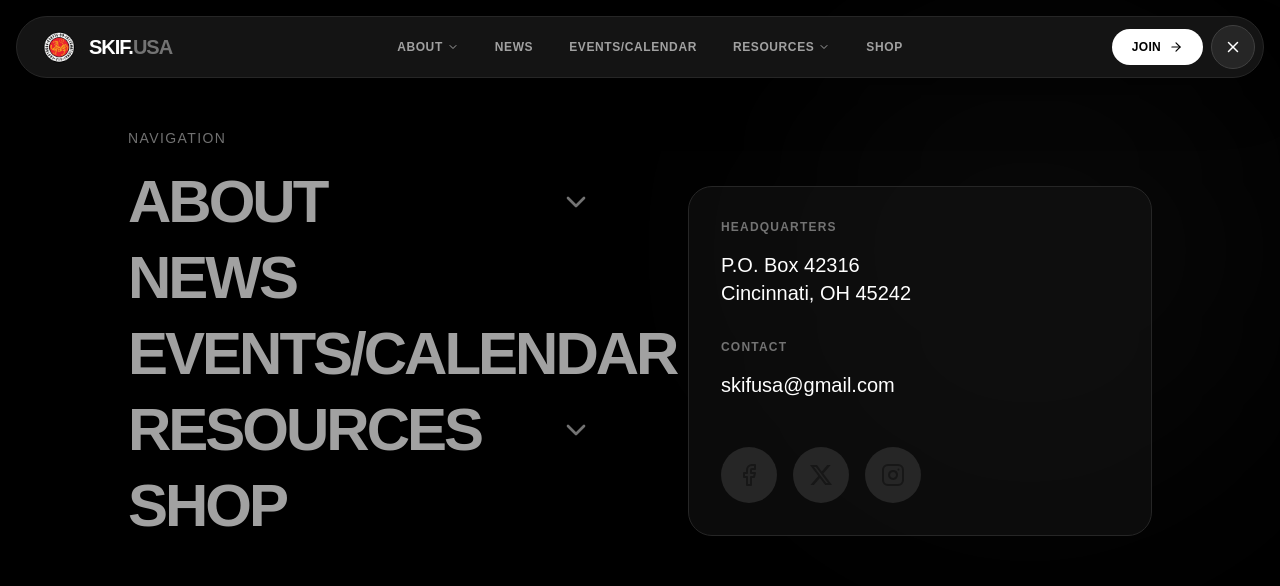
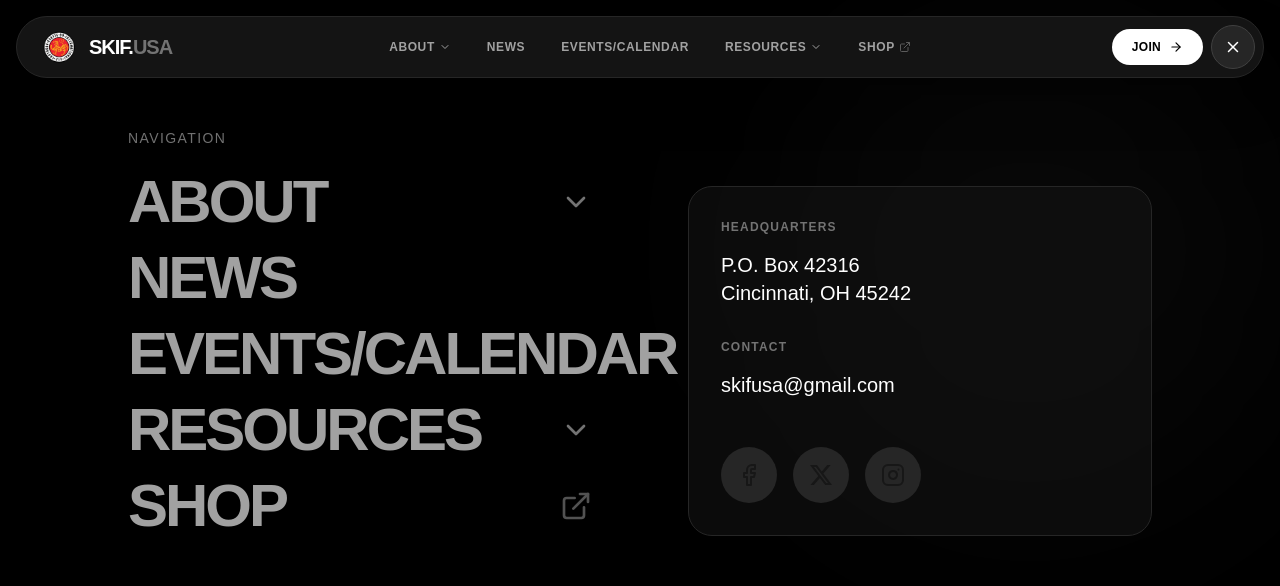
Before and after one commit to davidherascu-tx/skifusa, a Next.js app: page /board in a window 1280 px wide. Both pictures are taken after a click on the button 1233 px from the left and 47 px from the top of the page. Shown: the top 586 px of the page. Built offline with nearby package versions, Linux system fonts and the light colour scheme.

Commit message:
Updated Navbar "About" and 'Store" Link

```diff
--- a/components/Navbar.tsx
+++ b/components/Navbar.tsx
@@ -10,7 +10,7 @@
   Instagram,
   Facebook,
   ChevronDown,
-  ExternalLink // Added for visual indicator
+  ExternalLink
 } from "lucide-react";
 import { motion, AnimatePresence } from "framer-motion";
 
@@ -18,7 +18,7 @@
 const navLinks = [
   {
     name: "About",
-    href: "#",
+    href: "#", // No link, just opens submenu
     submenu: [
       { name: "Our History", href: "/history" },
       { name: "Instructors", href: "/instructors" },
@@ -40,7 +40,7 @@
         { name: "SKIF Japan", href: "https://www.skifworld.com/" },
     ]
   },
-  { name: "Shop", href: "/shop" },
+  { name: "Shop", href: "https://www.skifusa.org/shop" },
 ];
 
 export default function Navbar() {
@@ -91,21 +91,41 @@
 
           {/* DESKTOP LINKS */}
           <div className="hidden lg:flex items-center gap-1 h-full">
-            {navLinks.map((link, index) => (
+            {navLinks.map((link, index) => {
+              const isExternal = link.href.startsWith("http");
+              const hasSubmenu = !!link.submenu;
+              const isNoLink = link.href === "#";
+
+              return (
                 <div
                   key={link.name}
                   className="relative h-full flex items-center"
                   onMouseEnter={() => setHoveredIndex(index)}
                 >
+                  {isNoLink ? (
+                    /* Render as a div/span if there is no link to follow */
+                    <div
+                      className={`px-4 py-2 text-xs font-bold transition-all uppercase tracking-wider rounded-full flex items-center gap-1 cursor-default ${
+                        hoveredIndex === index ? "text-white bg-white/10" : "text-neutral-400"
+                      }`}
+                    >
+                      {link.name}
+                      {hasSubmenu && <ChevronDown size={12} />}
+                    </div>
+                  ) : (
                     <NextLink
                       href={link.href}
+                      target={isExternal ? "_blank" : "_self"}
+                      rel={isExternal ? "noopener noreferrer" : ""}
                       className={`px-4 py-2 text-xs font-bold transition-all uppercase tracking-wider rounded-full flex items-center gap-1 ${
                         hoveredIndex === index ? "text-white bg-white/10" : "text-neutral-400 hover:text-white"
                       }`}
                     >
                       {link.name}
-                  {link.submenu && <ChevronDown size={12} />}
+                      {hasSubmenu && <ChevronDown size={12} />}
+                      {isExternal && <ExternalLink size={12} className="opacity-50" />}
                     </NextLink>
+                  )}
 
                   <AnimatePresence>
                     {link.submenu && hoveredIndex === index && (
@@ -118,17 +138,18 @@
                       >
                         <div className="flex flex-col gap-1">
                           {link.submenu.map((subItem) => {
-                          const isExternal = subItem.href.startsWith("http");
+                            const isSubExternal = subItem.href.startsWith("http");
                             return (
                               <NextLink
                                 key={subItem.name}
                                 href={subItem.href}
-                              target={isExternal ? "_blank" : "_self"}
-                              rel={isExternal ? "noopener noreferrer" : ""}
+                                target={isSubExternal ? "_blank" : "_self"}
+                                rel={isSubExternal ? "noopener noreferrer" : ""}
+                                onClick={() => setHoveredIndex(null)}
                                 className="text-neutral-400 hover:text-white hover:bg-white/10 px-4 py-2.5 rounded-xl text-sm font-medium transition-colors flex items-center justify-between group/item"
                               >
                                 {subItem.name}
-                              {isExternal && <ExternalLink size={12} className="opacity-50 group-hover/item:opacity-100 transition-opacity" />}
+                                {isSubExternal && <ExternalLink size={12} className="opacity-50 group-hover/item:opacity-100 transition-opacity" />}
                               </NextLink>
                             );
                           })}
@@ -137,7 +158,8 @@
                     )}
                   </AnimatePresence>
                 </div>
-            ))}
+              );
+            })}
           </div>
 
           <div className="flex items-center gap-2 relative z-50">
@@ -176,13 +198,18 @@
               <div className="flex flex-col gap-4">
                 <p className="text-neutral-500 text-sm font-mono mb-2 uppercase tracking-widest">Navigation</p>
 
-                {navLinks.map((link, idx) => (
+                {navLinks.map((link, idx) => {
+                  const isExternal = link.href.startsWith("http");
+                  return (
                     <div key={link.name} className="flex flex-col">
                       <div
                         className="flex items-center justify-between group cursor-pointer"
                         onClick={() => {
                            if (link.submenu) {
                               setMobileExpandedIndex(mobileExpandedIndex === idx ? null : idx);
+                           } else if (isExternal) {
+                              window.open(link.href, "_blank", "noopener,noreferrer");
+                              closeMenu();
                            } else {
                               closeMenu();
                            }
@@ -191,12 +218,14 @@
                         <span className={`text-4xl md:text-6xl font-black uppercase tracking-tighter transition-colors ${mobileExpandedIndex === idx ? 'text-white' : 'text-neutral-400 group-hover:text-white'}`}>
                           {link.name}
                         </span>
-                      {link.submenu && (
+                        {link.submenu ? (
                           <ChevronDown
                             className={`text-neutral-500 transition-transform duration-300 ${mobileExpandedIndex === idx ? 'rotate-180' : ''}`}
                             size={32}
                           />
-                      )}
+                        ) : isExternal ? (
+                          <ExternalLink size={32} className="text-neutral-600" />
+                        ) : null}
                       </div>
 
                       <AnimatePresence>
@@ -209,18 +238,18 @@
                           >
                             <div className="pl-6 pt-2 flex flex-col gap-3 border-l-2 border-neutral-800 ml-2 my-4">
                               {link.submenu.map((subItem) => {
-                              const isExternal = subItem.href.startsWith("http");
+                                const isSubExternal = subItem.href.startsWith("http");
                                 return (
                                   <NextLink
                                     key={subItem.name}
                                     href={subItem.href}
-                                  target={isExternal ? "_blank" : "_self"}
-                                  rel={isExternal ? "noopener noreferrer" : ""}
+                                    target={isSubExternal ? "_blank" : "_self"}
+                                    rel={isSubExternal ? "noopener noreferrer" : ""}
                                     onClick={closeMenu}
                                     className="text-xl text-neutral-400 hover:text-white font-medium flex items-center gap-3"
                                   >
                                     {subItem.name}
-                                  {isExternal && <ExternalLink size={16} className="text-neutral-600" />}
+                                    {isSubExternal && <ExternalLink size={16} className="text-neutral-600" />}
                                   </NextLink>
                                 );
                               })}
@@ -229,7 +258,8 @@
                         )}
                       </AnimatePresence>
                     </div>
-                ))}
+                  );
+                })}
               </div>
 
               {/* RESTORED INFO COLUMN */}
```
Lines whose indentation alone changed are shown as unchanged.
